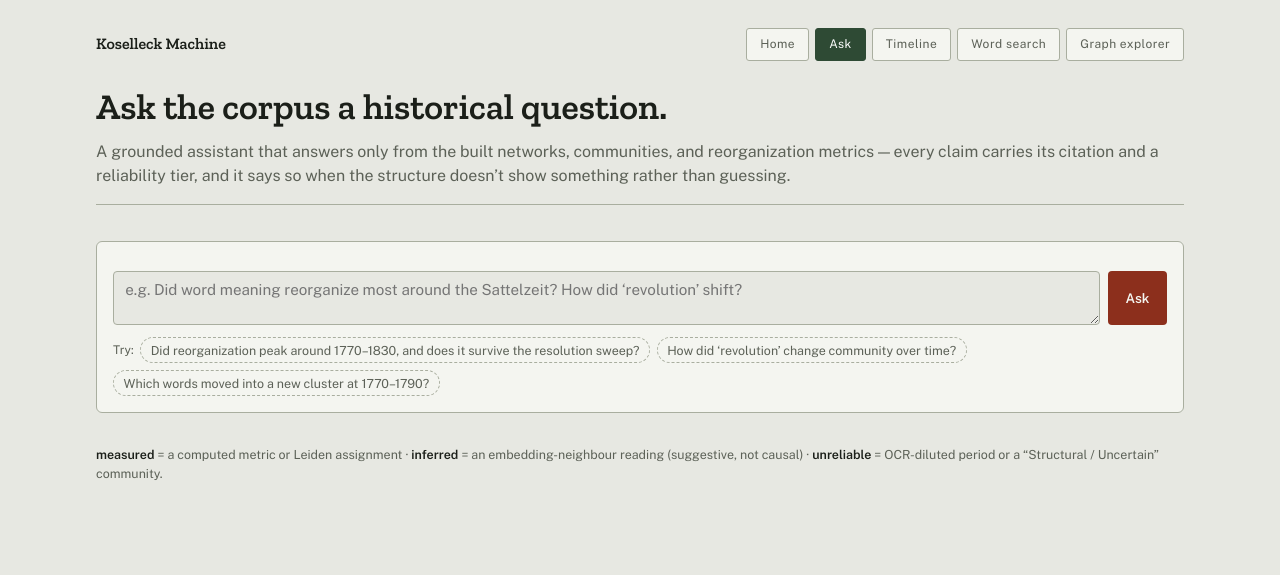
After one commit to Panchoflo14/koselleck-networks, a Flask app: page /chat in a window 1280 px wide. The commit adds this page. Shown: the top 575 px of the page. Run offline with Flask 3, Linux system fonts and the light colour scheme.

Commit message:
Add Pillar 5: the Ask page - chat UI over the grounded engine
webapp: a new /chat page and /api/chat endpoint wiring the discovery engine
into the Flask app. The engine is built lazily and once; if the store isn't
built or the model backend is unavailable, /api/chat reports why (503)
instead of taking the app down. Non-streaming JSON for now - correctness and
honesty before SSE.

The UI's whole point is the receipts: each answer renders the Evidence
records behind it as chips coloured by reliability tier (measured / inferred
/ unreliable), each showing its region-period-resolution-metric citation and
the full claim + caveat on hover. Styled with the existing specimen tokens.

Verified via the Flask test client: /chat renders with the Ask tab,
/api/chat degrades gracefully with no store, empty questions 400, and the
rest of the app is unaffected.

Co-Authored-By: Claude Opus 4.8 (1M context) <noreply@anthropic.com>
Claude-Session: https://claude.ai/code/session_01RrvBSvEn5UV3MRT6eNpLK4

```diff
--- a/webapp/app.py
+++ b/webapp/app.py
@@ -84,6 +84,26 @@ _community_cache = {}
 _transitions_cache = None
 _labels_cache = {}  # keyed by region (None = combined)
 LABELS_RESOLUTION = config["leiden"]["label_resolution"]  # community_labels_res<X>.json only covers this resolution
+
+# The grounded discovery chatbot (src/rag/engine.py) is constructed lazily and
+# once: it needs the DuckDB store built and an Anthropic key present, neither of
+# which a bare clone or a data-less deployment has. Any failure is remembered as
+# a message (not re-raised) so the rest of the webapp keeps working and /api/chat
+# can report the reason instead of 500-ing the whole app on import.
+_engine = None
+_engine_error = None
+
+
+def get_engine():
+    global _engine, _engine_error
+    if _engine is not None or _engine_error is not None:
+        return _engine
+    try:
+        from rag.engine import Engine
+        _engine = Engine(config=config)
+    except Exception as e:  # StoreUnavailable, missing key, etc.
+        _engine_error = str(e)
+    return _engine
 
 
 def resolve_resolution(value):
@@ -341,6 +361,35 @@ def search_page():
 @app.route("/timeline")
 def timeline_page():
     return render_template("timeline.html", seed_word=TIMELINE_SEED_WORD, active="timeline")
+
+
+@app.route("/chat")
+def chat_page():
+    return render_template("chat.html", active="chat")
+
+
+@app.route("/api/chat", methods=["POST"])
+def api_chat():
+    """Ask the grounded discovery engine one question. Non-streaming JSON: the
+    engine runs its whole tool-calling loop server-side and returns the final
+    answer plus every Evidence record it was given (each already tagged with a
+    reliability tier and citation), so the frontend can show the receipts.
+    Streaming (SSE) is a later enhancement - correctness and honesty first."""
+    data = request.get_json(silent=True) or {}
+    question = (data.get("question") or "").strip()
+    if not question:
+        return jsonify({"error": "empty question"}), 400
+    engine = get_engine()
+    if engine is None:
+        # store not built, or model provider unavailable - report why rather
+        # than pretend. See get_engine / _engine_error.
+        return jsonify({"error": _engine_error or "chat is unavailable",
+                        "unavailable": True}), 503
+    try:
+        result = engine.run(question)
+    except Exception as e:
+        return jsonify({"error": f"the model backend failed: {e}"}), 502
+    return jsonify(result)
 
 
 @app.route("/api/periods")
--- /dev/null
+++ b/webapp/static/chat.js
@@ -0,0 +1,113 @@
+// Chat UI for the grounded discovery engine (/api/chat). Renders the user's
+// question, the assistant's answer, and - the point of the whole thing - the
+// Evidence records behind that answer, each as a chip carrying its reliability
+// tier and citation. Nothing here interprets the data; it only displays what
+// the server returned.
+
+(function () {
+  const log = document.getElementById("chat-log");
+  const form = document.getElementById("chat-form");
+  const input = document.getElementById("chat-input");
+  const sendBtn = document.getElementById("chat-send");
+
+  function el(tag, cls, text) {
+    const n = document.createElement(tag);
+    if (cls) n.className = cls;
+    if (text != null) n.textContent = text;
+    return n;
+  }
+
+  function addBubble(role, text) {
+    const wrap = el("div", "chat-msg chat-msg-" + role);
+    const body = el("div", "chat-bubble");
+    body.textContent = text;
+    wrap.appendChild(body);
+    log.appendChild(wrap);
+    log.scrollTop = log.scrollHeight;
+    return wrap;
+  }
+
+  // one Evidence record -> a chip. tier drives the colour; citation is the
+  // checkable "region · period · resolution · metric" tag; the claim shows on
+  // hover so the panel stays scannable.
+  function evidenceChip(ev) {
+    const chip = el("span", "ev-chip ev-" + (ev.tier || "inferred"));
+    chip.appendChild(el("span", "ev-tier", ev.tier || ""));
+    chip.appendChild(el("span", "ev-cite", ev.citation || ev.source || ""));
+    chip.title = (ev.claim || "") + (ev.caveat ? "\n\n⚠ " + ev.caveat : "");
+    return chip;
+  }
+
+  function addEvidence(evidence) {
+    if (!evidence || !evidence.length) return;
+    const panel = el("div", "ev-panel");
+    panel.appendChild(el("div", "ev-panel-title", "Evidence used"));
+    const list = el("div", "ev-list");
+    evidence.forEach((ev) => list.appendChild(evidenceChip(ev)));
+    panel.appendChild(list);
+    log.appendChild(panel);
+    log.scrollTop = log.scrollHeight;
+  }
+
+  function setBusy(busy) {
+    sendBtn.disabled = busy;
+    input.disabled = busy;
+    sendBtn.textContent = busy ? "Thinking…" : "Ask";
+  }
+
+  async function ask(question) {
+    addBubble("user", question);
+    setBusy(true);
+    const thinking = addBubble("bot", "…");
+    try {
+      const resp = await fetch("/api/chat", {
+        method: "POST",
+        headers: { "Content-Type": "application/json" },
+        body: JSON.stringify({ question }),
+      });
+      const data = await resp.json();
+      if (!resp.ok) {
+        thinking.querySelector(".chat-bubble").textContent =
+          (data && data.error) ? data.error : "Something went wrong.";
+        thinking.classList.add("chat-msg-error");
+        return;
+      }
+      thinking.querySelector(".chat-bubble").textContent =
+        data.answer || "(no answer)";
+      if (data.provider) {
+        thinking.appendChild(el("div", "chat-provider", "via " + data.provider));
+      }
+      addEvidence(data.evidence);
+    } catch (e) {
+      thinking.querySelector(".chat-bubble").textContent =
+        "Could not reach the server.";
+      thinking.classList.add("chat-msg-error");
+    } finally {
+      setBusy(false);
+      input.focus();
+    }
+  }
+
+  form.addEventListener("submit", (e) => {
+    e.preventDefault();
+    const q = input.value.trim();
+    if (!q) return;
+    input.value = "";
+    ask(q);
+  });
+
+  // Enter sends, Shift+Enter makes a newline.
+  input.addEventListener("keydown", (e) => {
+    if (e.key === "Enter" && !e.shiftKey) {
+      e.preventDefault();
+      form.requestSubmit();
+    }
+  });
+
+  document.querySelectorAll(".chat-example").forEach((b) => {
+    b.addEventListener("click", () => {
+      input.value = b.textContent.trim();
+      input.focus();
+    });
+  });
+})();
--- a/webapp/static/style.css
+++ b/webapp/static/style.css
@@ -1441,3 +1441,98 @@ h1 {
   display: inline-flex;
   align-items: center;
 }
+
+/* ---- Ask / chat (grounded discovery engine) ----------------------------
+   Reuses the specimen tokens above. Reliability tiers get their own colour so
+   the receipts read at a glance: measured = the network green (real evidence),
+   inferred = an amber "reading" hue, unreliable = the historical-claim red
+   already used elsewhere for caution. */
+.chat-card {
+  background: var(--card);
+  border: 1px solid var(--line);
+  border-radius: var(--radius-lg);
+  padding: 1rem;
+  margin-top: 1rem;
+}
+.chat-log { display: flex; flex-direction: column; gap: 0.75rem; max-height: 60vh; overflow-y: auto; }
+.chat-log:empty { display: none; }
+.chat-msg { display: flex; }
+.chat-msg-user { justify-content: flex-end; }
+.chat-msg-bot { justify-content: flex-start; }
+.chat-bubble {
+  max-width: 46rem;
+  padding: 0.6rem 0.85rem;
+  border-radius: var(--radius-md);
+  font-family: var(--font-body);
+  line-height: 1.5;
+  white-space: pre-wrap;
+}
+.chat-msg-user .chat-bubble { background: var(--accent-net); color: #F4F5F0; }
+.chat-msg-bot .chat-bubble { background: var(--bg); border: 1px solid var(--line); color: var(--ink); }
+.chat-msg-error .chat-bubble { border-color: var(--accent-hist); color: var(--accent-hist); }
+.chat-provider { font-family: var(--font-mono); font-size: 0.7rem; color: var(--muted); margin-top: 0.2rem; }
+
+.chat-form { display: flex; gap: 0.5rem; margin-top: 0.85rem; }
+.chat-input {
+  flex: 1;
+  font-family: var(--font-body);
+  font-size: 0.95rem;
+  padding: 0.55rem 0.7rem;
+  border: 1px solid var(--line);
+  border-radius: var(--radius-md);
+  background: var(--bg);
+  color: var(--ink);
+  resize: vertical;
+}
+#chat-send {
+  align-self: stretch;
+  padding: 0 1.1rem;
+  border: none;
+  border-radius: var(--radius-md);
+  background: var(--accent-hist);
+  color: #F4F5F0;
+  font-family: var(--font-label);
+  font-weight: 600;
+  cursor: pointer;
+}
+#chat-send:disabled { opacity: 0.55; cursor: default; }
+
+.chat-examples { display: flex; flex-wrap: wrap; gap: 0.4rem; align-items: center; margin-top: 0.75rem; }
+.chat-examples-label { font-family: var(--font-label); font-size: 0.75rem; color: var(--muted); }
+.chat-example {
+  font-family: var(--font-body);
+  font-size: 0.78rem;
+  padding: 0.3rem 0.6rem;
+  border: 1px dashed var(--line);
+  border-radius: 999px;
+  background: transparent;
+  color: var(--muted);
+  cursor: pointer;
+}
+.chat-example:hover { color: var(--ink); border-color: var(--ink); }
+
+/* Evidence panel + chips */
+.ev-panel { border-left: 3px solid var(--line); padding: 0.35rem 0 0.35rem 0.75rem; margin: 0.1rem 0 0.4rem; }
+.ev-panel-title { font-family: var(--font-label); font-size: 0.72rem; letter-spacing: 0.04em; text-transform: uppercase; color: var(--muted); margin-bottom: 0.35rem; }
+.ev-list { display: flex; flex-wrap: wrap; gap: 0.35rem; }
+.ev-chip {
+  display: inline-flex;
+  align-items: baseline;
+  gap: 0.4rem;
+  padding: 0.2rem 0.5rem;
+  border-radius: var(--radius-sm);
+  border: 1px solid var(--line);
+  background: var(--bg);
+  cursor: help;
+}
+.ev-tier { font-family: var(--font-label); font-size: 0.62rem; font-weight: 600; text-transform: uppercase; letter-spacing: 0.03em; }
+.ev-cite { font-family: var(--font-mono); font-size: 0.72rem; color: var(--ink); }
+.ev-measured { border-color: var(--accent-net); }
+.ev-measured .ev-tier { color: var(--accent-net); }
+.ev-inferred { border-color: #9A6B1E; }
+.ev-inferred .ev-tier { color: #9A6B1E; }
+.ev-unreliable { border-color: var(--accent-hist); background: #F3E7E3; }
+.ev-unreliable .ev-tier { color: var(--accent-hist); }
+
+.chat-footnote { font-family: var(--font-body); font-size: 0.78rem; color: var(--muted); margin-top: 0.85rem; }
+.chat-footnote strong { color: var(--ink); font-weight: 600; }
--- a/webapp/templates/_nav.html
+++ b/webapp/templates/_nav.html
@@ -2,6 +2,7 @@
   <a href="{{ url_for('home') }}" class="wordmark">Koselleck Machine</a>
   <nav class="tabs">
     <a href="{{ url_for('home') }}" class="tab{{ ' active' if active == 'home' else '' }}">Home</a>
+    <a href="{{ url_for('chat_page') }}" class="tab{{ ' active' if active == 'chat' else '' }}">Ask</a>
     <a href="{{ url_for('timeline_page') }}" class="tab{{ ' active' if active == 'timeline' else '' }}">Timeline</a>
     <a href="{{ url_for('search_page') }}" class="tab{{ ' active' if active == 'search' else '' }}">Word search</a>
     <a href="{{ url_for('graph_page') }}" class="tab{{ ' active' if active == 'graph' else '' }}">Graph explorer</a>
--- /dev/null
+++ b/webapp/templates/chat.html
@@ -0,0 +1,44 @@
+<!doctype html>
+<html lang="en">
+<head>
+<meta charset="utf-8">
+<meta name="viewport" content="width=device-width, initial-scale=1">
+<title>Koselleck Machine &middot; ask</title>
+<link rel="stylesheet" href="{{ url_for('static', filename='style.css') }}">
+</head>
+<body>
+  <div class="page">
+    {% include "_nav.html" %}
+    <header>
+      <h1>Ask the corpus a historical question.</h1>
+      <p class="subtitle">A grounded assistant that answers only from the built networks, communities, and
+      reorganization metrics &mdash; every claim carries its citation and a reliability tier, and it says so
+      when the structure doesn&rsquo;t show something rather than guessing.</p>
+    </header>
+
+    <div class="chat-card">
+      <div id="chat-log" class="chat-log"></div>
+
+      <form id="chat-form" class="chat-form">
+        <textarea id="chat-input" class="chat-input" rows="2" autocomplete="off"
+          placeholder="e.g. Did word meaning reorganize most around the Sattelzeit? How did &lsquo;revolution&rsquo; shift?"></textarea>
+        <button type="submit" id="chat-send">Ask</button>
+      </form>
+
+      <div class="chat-examples">
+        <span class="chat-examples-label">Try:</span>
+        <button class="chat-example" type="button">Did reorganization peak around 1770&ndash;1830, and does it survive the resolution sweep?</button>
+        <button class="chat-example" type="button">How did &lsquo;revolution&rsquo; change community over time?</button>
+        <button class="chat-example" type="button">Which words moved into a new cluster at 1770&ndash;1790?</button>
+      </div>
+    </div>
+
+    <p class="chat-footnote">
+      <strong>measured</strong> = a computed metric or Leiden assignment &middot;
+      <strong>inferred</strong> = an embedding-neighbour reading (suggestive, not causal) &middot;
+      <strong>unreliable</strong> = OCR-diluted period or a &ldquo;Structural / Uncertain&rdquo; community.
+    </p>
+  </div>
+  <script src="{{ url_for('static', filename='chat.js') }}"></script>
+</body>
+</html>
```
